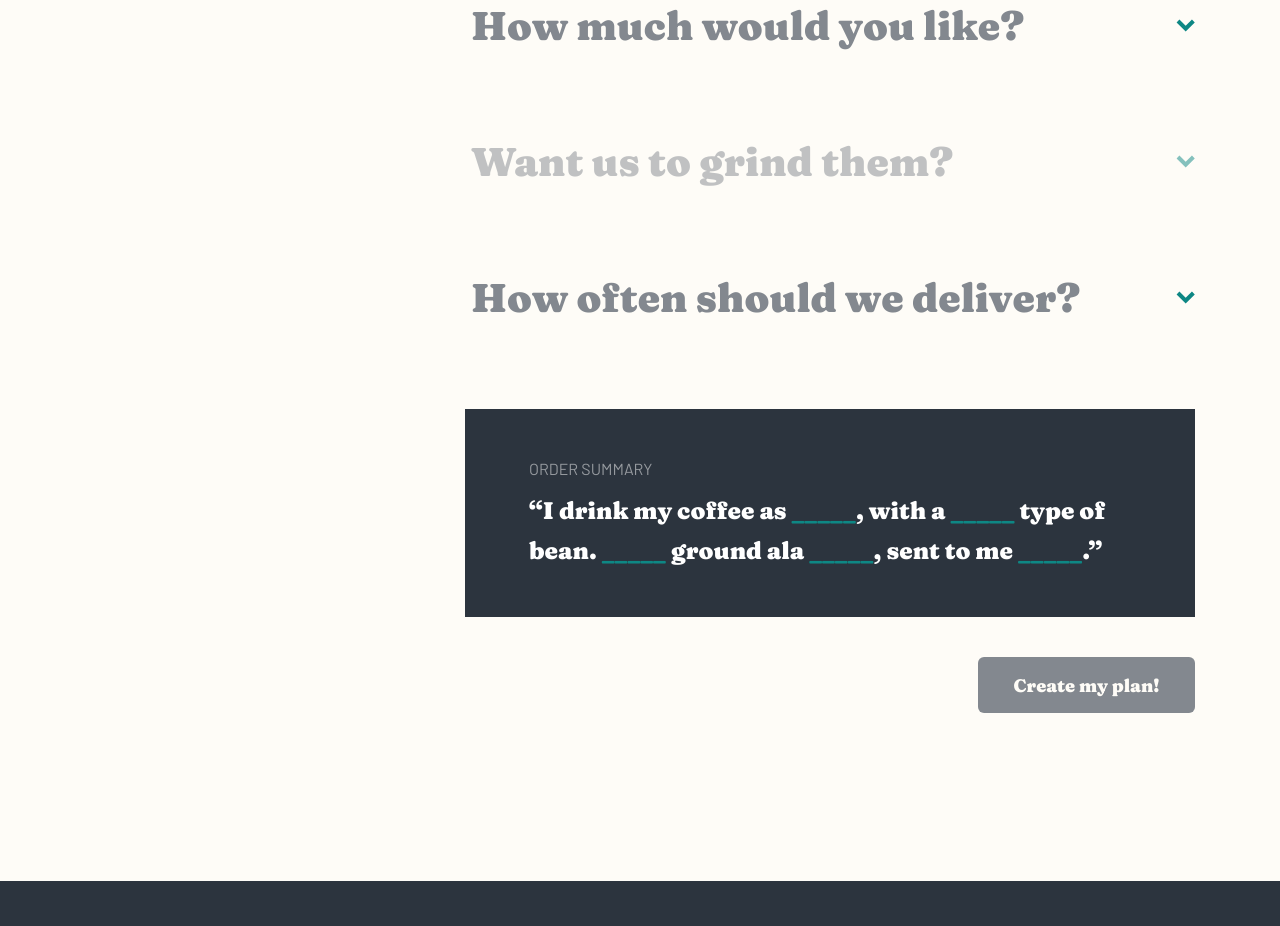
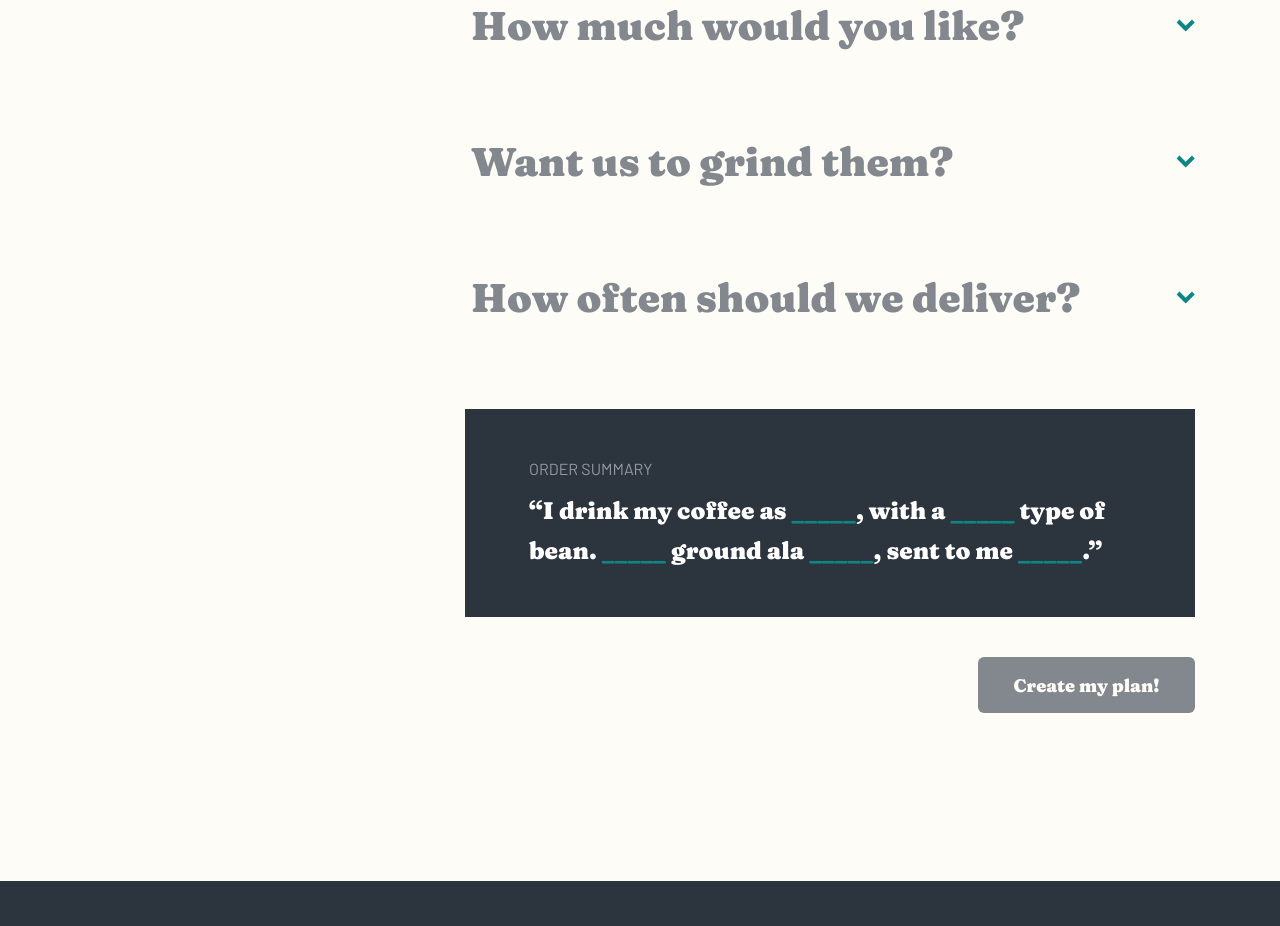
Before and after one commit to danielopq/Coffeeroasters, a React (Vite) app: page / in a window 1280 px wide. Shown: the part 2120-3046 px from the top of the page. Built offline with nearby package versions, Linux system fonts and the light colour scheme.

Commit message:
subscribePlanMaker.tsx - Option selection running

```diff
--- a/src/components/subscribe/subscribePlanMaker/SubscribePlanMaker.tsx
+++ b/src/components/subscribe/subscribePlanMaker/SubscribePlanMaker.tsx
@@ -14,24 +14,34 @@ const SubscribePlanMaker: React.FC = () => {
     const { option01, option02, option03, option04, option05 } = OptionsData;
     const [plan, setPlan] = useState<planResume>({ preferences: '_____', beanType: '_____', quantity: '_____', grindOption: '_____', deliveries: '_____' });
     const { preferences, beanType, quantity, grindOption, deliveries } = plan;
+    const [grindOptionBlocked,setGrindOptionBlocked] = useState<boolean>(false);
 
     const getChoice = (optionID: string, selectedChoice: string) => {
-        setPlan({ ...plan, [optionID]: selectedChoice });
-    }
+        setPlan((prevPlan) => {
+            const updatedPlan = { ...prevPlan, [optionID]: selectedChoice };
+            if (updatedPlan['preferences'] === 'Capsules') {
+                updatedPlan['grindOption'] = '_____';
+                setGrindOptionBlocked(true);
+            } else {
+                setGrindOptionBlocked(false);
+            }
+            return updatedPlan;
+        });
+    };
 
     return (
         <div id="subscribePlanMaker">
             <div id="planMakerContent">
-                <PlanIndex preferences={preferences} beanType={beanType} quantity={quantity} grindOption={grindOption} deliveries={deliveries} />
+                <PlanIndex preferences={preferences} beanType={beanType} quantity={quantity} grindOption={grindOption} deliveries={deliveries} blockGrindOption={grindOptionBlocked}/>
                 <div id="planOptions">
                     <PlanOption optionID={'preferences'} deployed={true} option={option01} getChoice={getChoice} />
                     <PlanOption optionID={'beanType'} deployed={false} option={option02} getChoice={getChoice} />
                     <PlanOption optionID={'quantity'} deployed={false} option={option03} getChoice={getChoice} />
-                    <PlanOption optionID={'grindOption'} deployed={false} option={option04} blocked={true} getChoice={getChoice} />
+                    <PlanOption optionID={'grindOption'} deployed={false} option={option04} blocked={grindOptionBlocked} getChoice={getChoice} />
                     <PlanOption optionID={'deliveries'} deployed={false} option={option05} getChoice={getChoice} />
                 </div>
             </div>
-            <PlanSummary preferences={preferences} beanType={beanType} quantity={quantity} grindOption={grindOption} deliveries={deliveries}/>
+            <PlanSummary preferences={preferences} beanType={beanType} quantity={quantity} grindOption={grindOption} deliveries={deliveries} />
             <MainButton enable={false} value='Create my plan!' />
         </div>
     )
--- a/src/components/subscribe/subscribePlanMaker/planIndex/PlanIndex.tsx
+++ b/src/components/subscribe/subscribePlanMaker/planIndex/PlanIndex.tsx
@@ -1,3 +1,4 @@
+import { useEffect, useRef } from 'react';
 import './planIndex.css';
 
 interface PlanIndexProps{
@@ -6,9 +7,20 @@ interface PlanIndexProps{
     quantity:string;
     grindOption:string;
     deliveries:string;
+    blockGrindOption:boolean;
 }
 
-const PlanIndex:React.FC<PlanIndexProps> = ({preferences,beanType,quantity,grindOption,deliveries})=>{
+const PlanIndex:React.FC<PlanIndexProps> = ({preferences,beanType,quantity,grindOption,deliveries,blockGrindOption=false})=>{
+
+
+    const refGrindOption = useRef<HTMLDivElement>(null);
+
+    useEffect(()=>{
+        if(refGrindOption.current){
+            refGrindOption.current.className
+        }
+    },[blockGrindOption])
+
     return(
         <div id="planIndex">
         <div className={preferences === '_____' ? 'indexOption indexUnselected' : 'indexOption' }>
@@ -23,7 +35,7 @@ const PlanIndex:React.FC<PlanIndexProps> = ({preferences,beanType,quantity,grind
             <p className='indexOptionNumber'>03</p>
             <p>Quantity</p>
         </div>
-        <div className={grindOption === '_____' ? 'indexOption indexUnselected' : 'indexOption' }>
+        <div ref={refGrindOption} className={ blockGrindOption ? 'indexOption indexBlocked' : (grindOption === '_____' ? 'indexOption indexUnselected' : 'indexOption')  }>
             <p className='indexOptionNumber'>04</p>
             <p>Grind Option</p>
         </div>
--- a/src/components/subscribe/subscribePlanMaker/planIndex/planIndex.css
+++ b/src/components/subscribe/subscribePlanMaker/planIndex/planIndex.css
@@ -23,6 +23,10 @@
     opacity: 0.4;
 }
 
+.indexBlocked{
+    opacity: 0.1;
+}
+
 .indexOptionNumber{
     margin-right: 25px;
 }
--- a/src/components/subscribe/subscribePlanMaker/planOption/PlanOption.tsx
+++ b/src/components/subscribe/subscribePlanMaker/planOption/PlanOption.tsx
@@ -41,16 +41,29 @@ const PlanOption: React.FC<PlanOptionProps> = ({ optionID, option, deployed, blo
     const [choicesVisibility, SetChoicesVisibility] = useState<boolean>(deployed);
 
     useEffect(() => {
-        displayChoices();
+        if (refOptionChoices.current) {
+            refOptionChoices.current.className = deployed ? 'optionChoices optionChoicesExtended' : 'optionChoices optionChoicesCollapsed';
+        }
     }, []);
 
     //Determines if the option button should be blocked based on the "blocked" prop state.
     useEffect(() => {
-        if (refOptionButton.current) {
-            refOptionButton.current.className = blocked ? 'buttonBlocked' : 'arrowDown';
+        SetChoicesVisibility(!blocked);
+        if (blocked) {
+            setSelectedChoice(null); // Reset selected choice if blocked
+            if (refOptionChoices.current) {
+                refOptionChoices.current.className = 'optionChoices optionChoicesCollapsed'; // Collapse choices
+            }
+            if (refOptionButton.current) {
+                refOptionButton.current.className = 'buttonBlocked'; // Update button class
+            }
+        } else {
+            if (refOptionButton.current) {
+                refOptionButton.current.className = 'arrowDown'; // Update button class
+            }
         }
-        !blocked && setSelectedChoice(null);
     }, [blocked]);
+
 
     /**
      * Toggles the visibility of the choices and updates the button and choices styles.
@@ -66,11 +79,6 @@ const PlanOption: React.FC<PlanOptionProps> = ({ optionID, option, deployed, blo
                 refOptionChoices.current.className = choicesVisibility
                     ? 'optionChoices optionChoicesExtended'
                     : 'optionChoices optionChoicesCollapsed';
-            }
-        } else {
-            // Ensure the choices are collapsed when the option is blocked
-            if (refOptionChoices.current) {
-                refOptionChoices.current.className = 'optionChoices optionChoicesCollapsed';
             }
         }
     };
```
